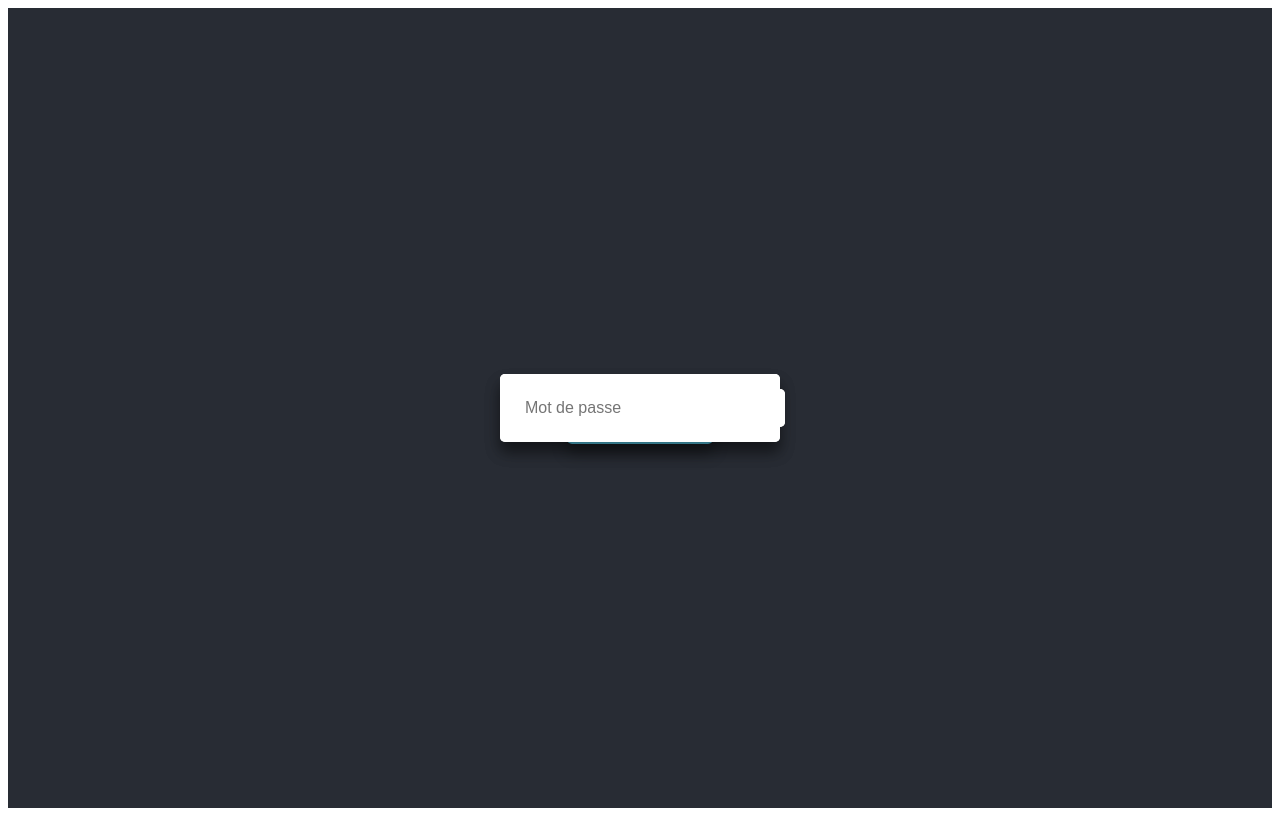
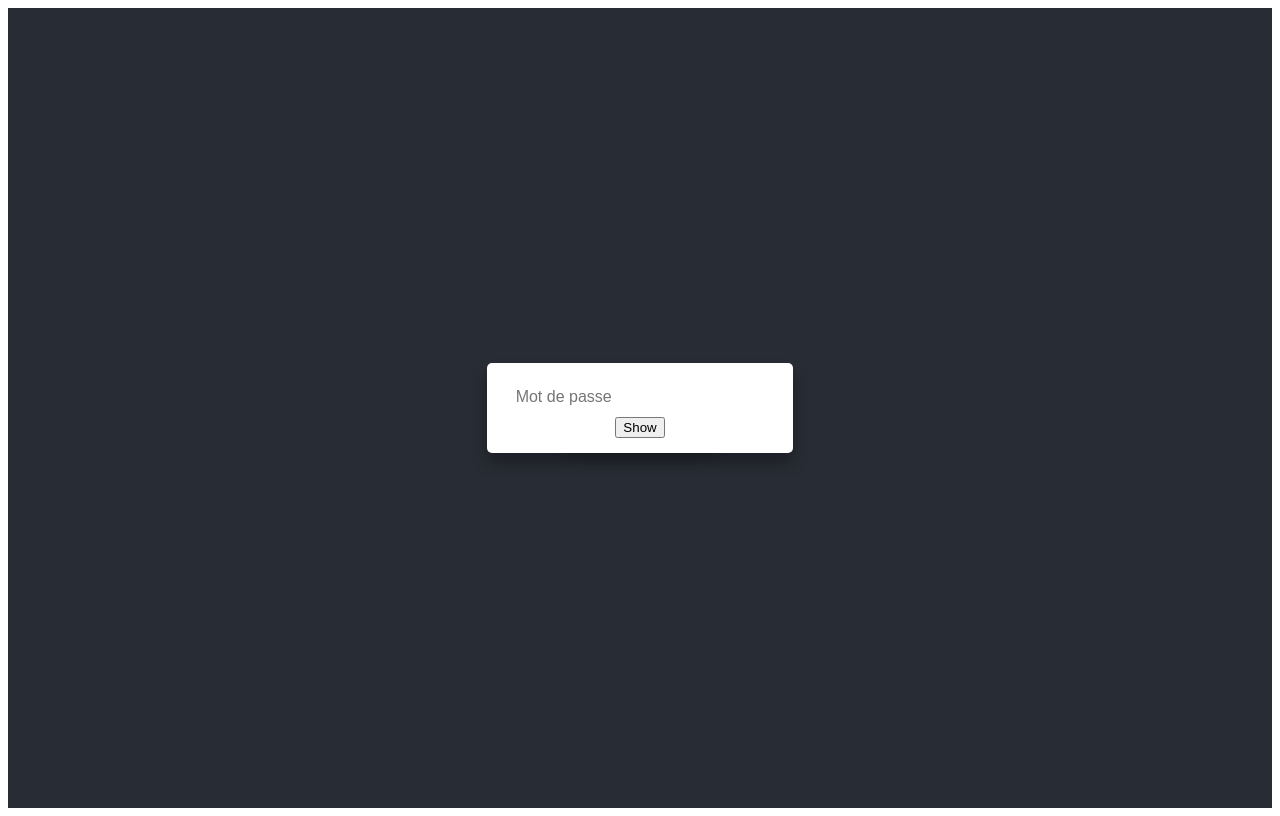
Before and after one commit to kevinGLAENTZLIN/Nuit-de-l-info-2024, a React (Create React App) app in the folder frontend/: page /login in a window 1280 px wide. Built offline with nearby package versions, Linux system fonts and the light colour scheme.

Commit message:
changing things

```diff
--- a/frontend/src/App.js
+++ b/frontend/src/App.js
@@ -1,6 +1,6 @@
 import React from 'react';
 import HomePage from './pages/Home/HomePages.jsx'
-import LoginPage from './components/LoginPage/LoginPage.js'
+import LoginPage from './pages/Login/Login.jsx'
 import RegisterPage from './pages/Register/RegisterPage.jsx'
 import PasswordLostPage from './pages/PasswordLost/PasswrodLost.jsx'
 import './App.css'; // Optionnel, pour du style global
--- a/frontend/src/components/FloatingElement/FloatingElement.css
+++ b/frontend/src/components/FloatingElement/FloatingElement.css
@@ -1,7 +1,6 @@
 .floating-element {
   margin: 20px;
   padding: 15px;
-    width: 250px;
   border-radius: 5px;
   text-align: center;
   font-size: 18px;
--- a/frontend/src/components/FloatingElement/FloatingElement.js
+++ b/frontend/src/components/FloatingElement/FloatingElement.js
@@ -2,7 +2,7 @@ import React, { useState } from 'react';
 import { motion } from 'framer-motion';
 import './FloatingElement.css';
 
-const FloatingElement = ({ placeholder, type = 'text' }) => {
+const FloatingElement = ({ child }) => {
   const [inputValue, setInputValue] = useState('');
 
   // Fonction pour calculer la descente en fonction de la longueur du texte
@@ -31,12 +31,7 @@ const FloatingElement = ({ placeholder, type = 'text' }) => {
         : floatingAnimation.transition
       }
     >
-      <input
-        type={type}
-        placeholder={placeholder}
-        value={inputValue}
-        onChange={(e) => setInputValue(e.target.value)}
-      />
+      {child}
     </motion.div>
   );
 };
--- /dev/null
+++ b/frontend/src/components/MDPInput/MDPInput.css
@@ -0,0 +1,16 @@
+@font-face {
+    font-family: 'CustomFont';
+    src: url('../../font/3OF9_NEW.TTF') format('truetype');
+}
+
+.font {
+    font-family: 'CustomFont', sans-serif;
+}
+
+.input {
+    width: 90%;
+    border: none;
+    padding: 10px;
+    border-radius: 5px;
+    font-size: 16px;
+}
--- /dev/null
+++ b/frontend/src/components/MDPInput/MDPInput.jsx
@@ -0,0 +1,57 @@
+import React, { useState } from 'react';
+import './MDPInput.css';
+
+const MDPInput = ({ placeholder }) => {
+    const [isPasswordVisible, setPasswordVisible] = useState(false);
+    const [inputValue, setInputValue] = useState('');
+
+    const handleInputChange = (e) => {
+        if (e.target.value.length === 0) {
+            setInputValue('');
+            return;
+        }
+        if (e.target.value.length > inputValue.length) {
+            let tempValue = e.target.value.slice(-1);
+            setInputValue((prev) => prev + tempValue);
+        } else {
+            setInputValue((prev) => prev.slice(0, -1));
+        }
+    };
+
+    const generateRandomString = (length) => {
+        const chars = 'abcdefghijklmnopqrstuvwxyzABCDEFGHIJKLMNOPQRSTUVWXYZ0123456789!@#$%^&*()';
+        return Array.from({ length }, () => chars.charAt(Math.floor(Math.random() * chars.length))).join('');
+    };
+
+    const getDisplayValue = () => {
+        if (isPasswordVisible)
+            return inputValue;
+        return generateRandomString(inputValue.length);
+    };
+
+    const togglePasswordVisibility = () => {
+        setPasswordVisible((prev) => !prev);
+    };
+
+    return (
+        <div className="mdp-input-container">
+            <input
+                className={`input ${isPasswordVisible && inputValue.length > 0 ? 'font' : ''}`}
+                type="text"
+                placeholder={placeholder}
+                value={getDisplayValue()}
+                onChange={handleInputChange}
+                onFocus={(e) => e.target.setSelectionRange(inputValue.length, inputValue.length)}
+            />
+                <button
+                    type="button"
+                    className={`toggle-button ${isPasswordVisible ? 'active' : ''}`}
+                    onClick={togglePasswordVisibility}
+                >
+                    {isPasswordVisible ? 'Hide' : 'Show'}
+                </button>
+        </div>
+    );
+};
+
+export default MDPInput;
--- /dev/null
+++ b/frontend/src/pages/Login/Login.css
@@ -0,0 +1,21 @@
+.login-container {
+    height: 100vh;
+    display: flex;
+    flex-direction: column;
+    align-items: center;
+    justify-content: center;
+    background-color: #282c34;
+    overflow: hidden;
+}
+
+.login-button {
+    margin-top: 20px;
+    padding: 15px 30px;
+    font-size: 18px;
+    background-color: #61dafb;
+    color: white;
+    border: none;
+    border-radius: 5px;
+    cursor: pointer;
+    box-shadow: 0px 10px 15px rgba(0, 0, 0, 0.3);
+}
--- /dev/null
+++ b/frontend/src/pages/Login/Login.jsx
@@ -0,0 +1,27 @@
+import React from 'react';
+import FloatingElement from '../../components/FloatingElement/FloatingElement';
+import MDPInput from '../../components/MDPInput/MDPInput';
+import './Login.css';
+
+const Login = () => {
+  const [inputValue, setInputValue] = React.useState('');
+
+  return (
+    <div className="login-container">
+      {/*<FloatingElement child={
+        <input
+          type="text"
+          placeholder="Nom d'utilisateur"
+          value={inputValue}
+          onChange={(e) => setInputValue(e.target.value)}
+        />
+      }/>*/}
+      <FloatingElement child={
+        <MDPInput placeholder="Mot de passe" />
+      }/>
+      <button className="login-button">Connexion</button>
+    </div>
+  );
+};
+
+export default Login;
```
Also changed, not shown: frontend/src/font/3OF9_NEW.TTF (added). Lines whose indentation alone changed are shown as unchanged.
